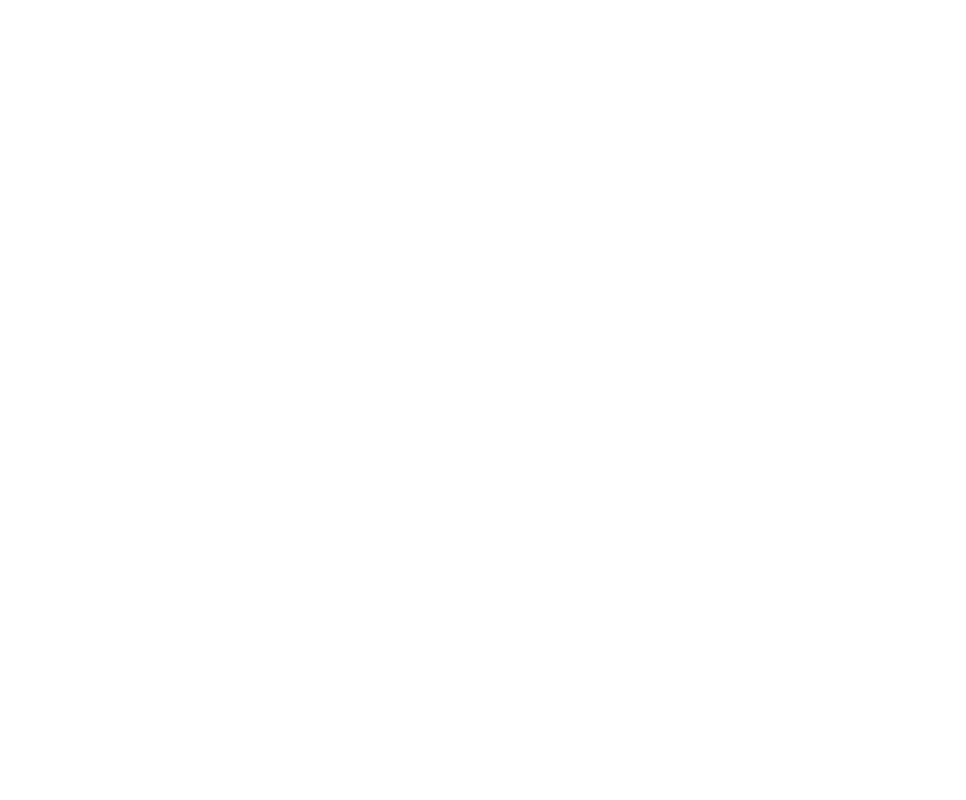
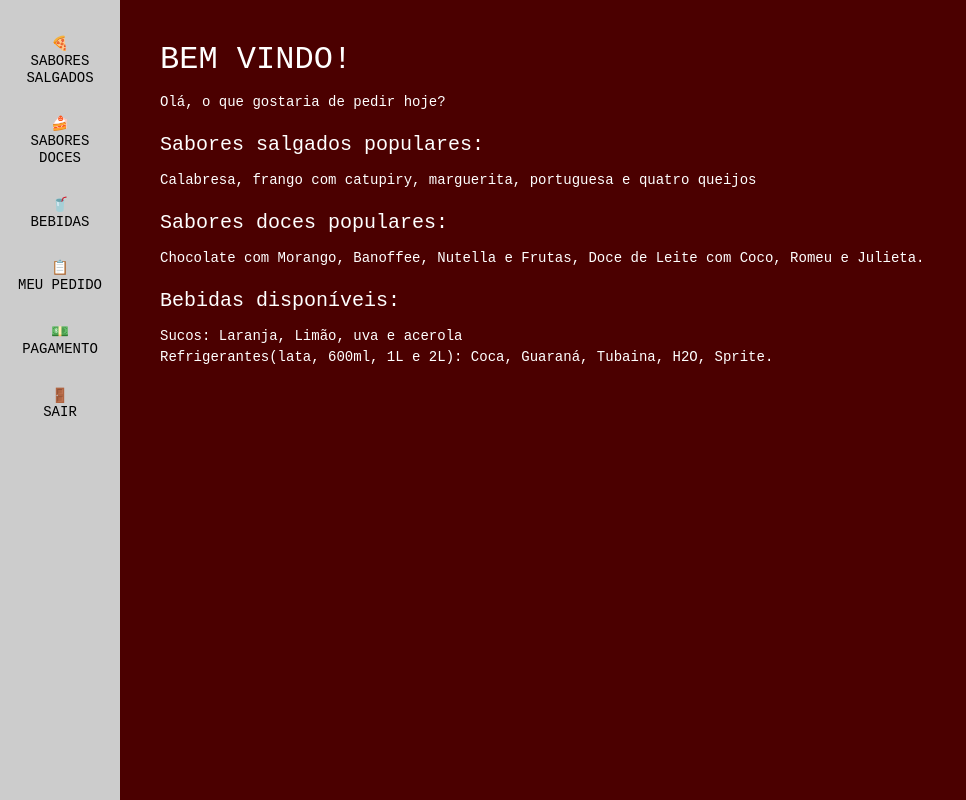
Before and after one commit to Thiagor22/londrinense-tech, a plain HTML site: page index.html in a window 1280 px wide. Shown: the whole page, without its empty margins (0-966 px from the left). Drawn offline with Linux system fonts and the light colour scheme.

Commit message:
Add files via upload

```diff
--- a/index.html
+++ b/index.html
@@ -1,11 +1,44 @@
 <!DOCTYPE html>
-<html lang="en">
+<html lang="pt-BR">
 <head>
-    <meta charset="UTF-8">
-    <meta name="viewport" content="width=device-width, initial-scale=1.0">
-    <title>Document</title>
+    <meta charset="UTF-8" />
+    <meta name="viewport" content="width=device-width, initial-scale=1" />
+    <title>Cardápio</title>
+
+    <link rel="stylesheet" href="style.css"
 </head>
 <body>
+    <div class="container">
+        <nav class="sidebar">
+            <ul>
+                <li>🍕<br>SABORES SALGADOS</li>
+                <li>🍰<br>SABORES DOCES</li>
+                <li>🥤<br>BEBIDAS</li>
+                <li>📋<br>MEU PEDIDO</li>
+                <li>💵<br>PAGAMENTO</li>
+                <li>🚪<br>SAIR</li>
+            </ul>
+        </nav>
+        <main class="content">
+            <h1>BEM VINDO!</h1>
+            <p>Olá, o que gostaria de pedir hoje?</p>
 
+            <section>
+                <h2>Sabores salgados populares:</h2>
+                <p>Calabresa, frango com catupiry, marguerita, portuguesa e quatro queijos</p>
+            </section>
+
+            <section>
+                <h2>Sabores doces populares:</h2>
+                <p>Chocolate com Morango, Banoffee, Nutella e Frutas, Doce de Leite com Coco, Romeu e Julieta.</p>
+            </section>
+
+            <section>
+                <h2>Bebidas disponíveis:</h2>
+                <p>Sucos: Laranja, Limão, uva e acerola <br>
+                Refrigerantes(lata, 600ml, 1L e 2L): Coca, Guaraná, Tubaina, H2O, Sprite.</p>
+            </section>
+        </main>
+    </div>
 </body>
 </html>
--- /dev/null
+++ b/style.css
@@ -0,0 +1,57 @@
+body {
+    margin: 0;
+    font-family: 'Courier New', Courier, monospace;
+    background-color: #4B0000;
+    color: #fff;
+}
+
+.container {
+    display: flex;
+    height: 100vh;
+}
+
+.sidebar {
+    width: 120px;
+    background-color: #ccc;
+    color: #000;
+    padding: 20px 10px;
+    box-sizing: border-box;
+    text-align: center;
+}
+
+.sidebar ul {
+    list-style: none;
+    padding: 0;
+}
+
+.sidebar li {
+    margin-bottom: 30px;
+    font-size: 14px;
+    line-height: 1.2;
+}
+
+.content {
+    flex-grow: 1;
+    padding: 20px 40px;
+}
+
+h1 {
+    font-family: 'Courier New', Courier, monospace;
+    font-weight: normal;
+    font-size: 32px;
+    margin-bottom: 10px;
+}
+
+h2 {
+    font-family: 'Courier New', Courier, monospace;
+    font-weight: normal;
+    font-size: 20px;
+    margin-bottom: 5px;
+}
+
+p {
+    font-family: 'Courier New', Courier, monospace;
+    font-size: 14px;
+    line-height: 1.5;
+    margin-bottom: 20px;
+}
```
